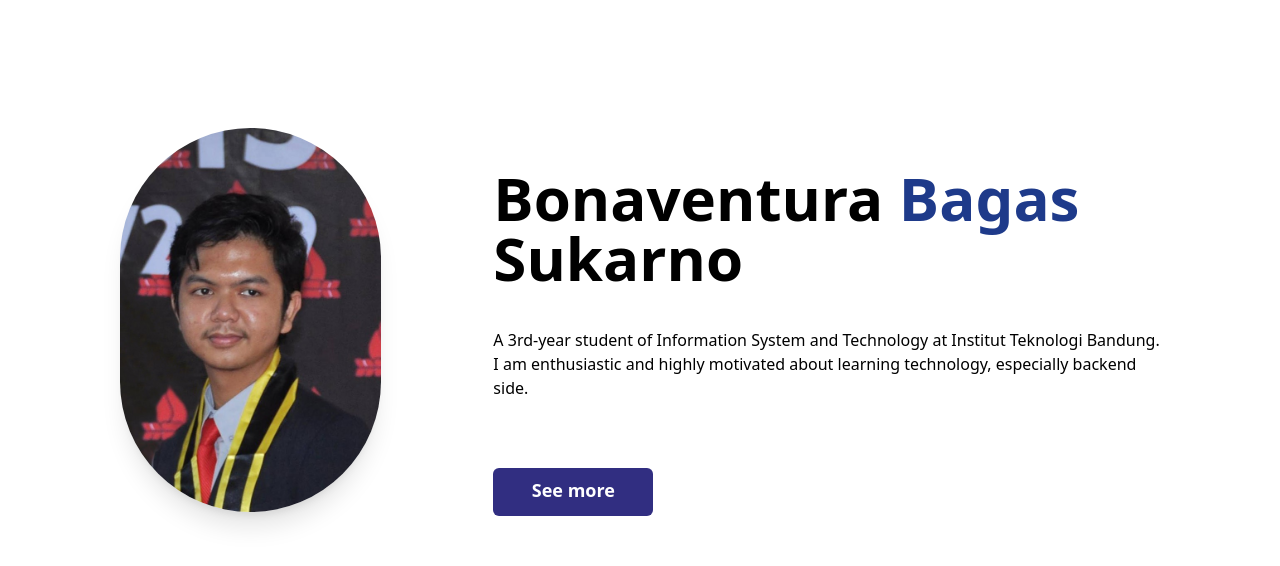
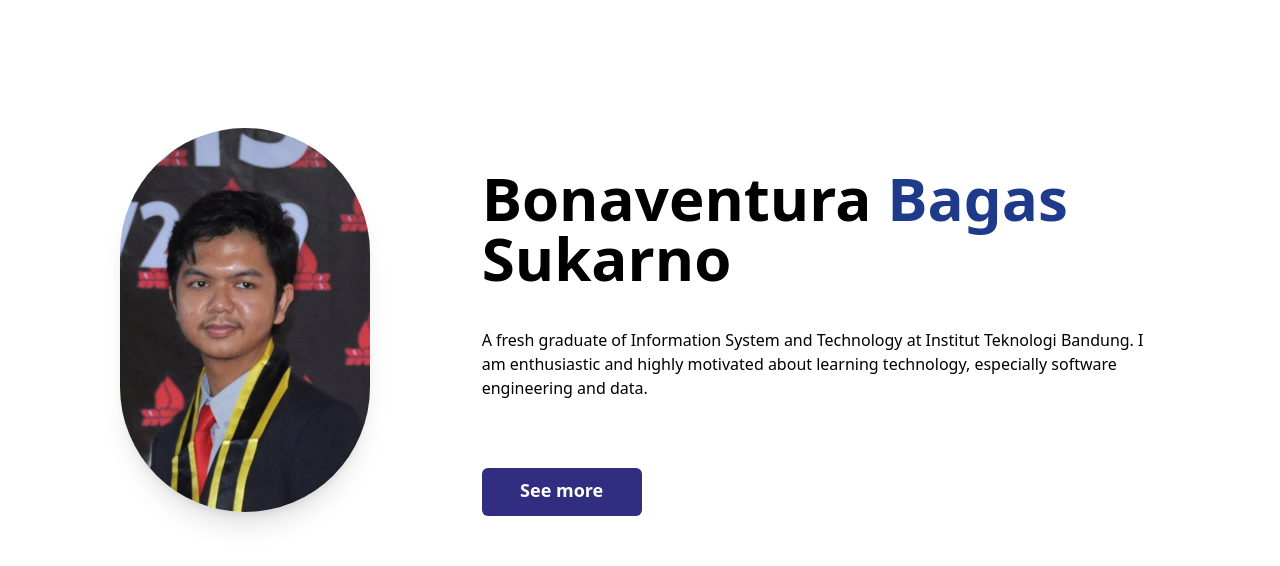
Before and after one commit to bonaventurabs/profile-website, a Next.js app: page /home in a window 1280 px wide. Shown: the top 566 px of the page. Built offline with nearby package versions, Linux system fonts and the light colour scheme.

Commit message:
feat: update tech and home

```diff
--- a/components/Footer.js
+++ b/components/Footer.js
@@ -4,6 +4,7 @@ import styles from '../styles/Home.module.css'
 function Footer() {
   return (
     <footer className={styles.footer}>
+      2023 Bonaventura Bagas
     </footer>
   );
 }
--- a/components/TechnologiesContent.js
+++ b/components/TechnologiesContent.js
@@ -1,4 +1,5 @@
-import { SiFastapi, SiExpress, SiNodedotjs, SiPostgresql, SiMongodb, SiFlutter, SiReact, SiQt } from "react-icons/si";
+import { SiFastapi, SiExpress, SiNodedotjs, SiPostgresql, SiMongodb, SiFlutter, SiReact, SiQt, SiDocker, SiNextdotjs } from "react-icons/si";
+import { FaGolang } from "react-icons/fa";
 
 export const techContent = [
   {
@@ -27,11 +28,23 @@ export const techContent = [
 
   },
   {
+    tech: 'React',
+    icon: SiReact,
+  },
+  {
+    tech: 'Next.js',
+    icon: SiNextdotjs,
+  },
+  {
+    tech: 'Go',
+    icon: FaGolang,
+  },
+  {
+    tech: 'Docker',
+    icon: SiDocker,
+  },
+  {
     tech: 'PyQT',
     icon: SiQt,
   },
-  {
-    tech: 'React JS',
-    icon: SiReact,
-  },
 ]
--- a/pages/home.js
+++ b/pages/home.js
@@ -23,10 +23,9 @@ function HomePage() {
               Bonaventura <span className="text-blue-900">Bagas</span> Sukarno
             </h1>
             <p className="text-left font-normal mb-7 flex-wrap">
-              A 3rd-year student of Information System and
+              A fresh graduate of Information System and
               Technology at Institut Teknologi Bandung. I am enthusiastic and
-              highly motivated about learning technology, especially backend
-              side.
+              highly motivated about learning technology, especially software engineering and data.
             </p>
             <Link
               activeClass="Projects"
```
